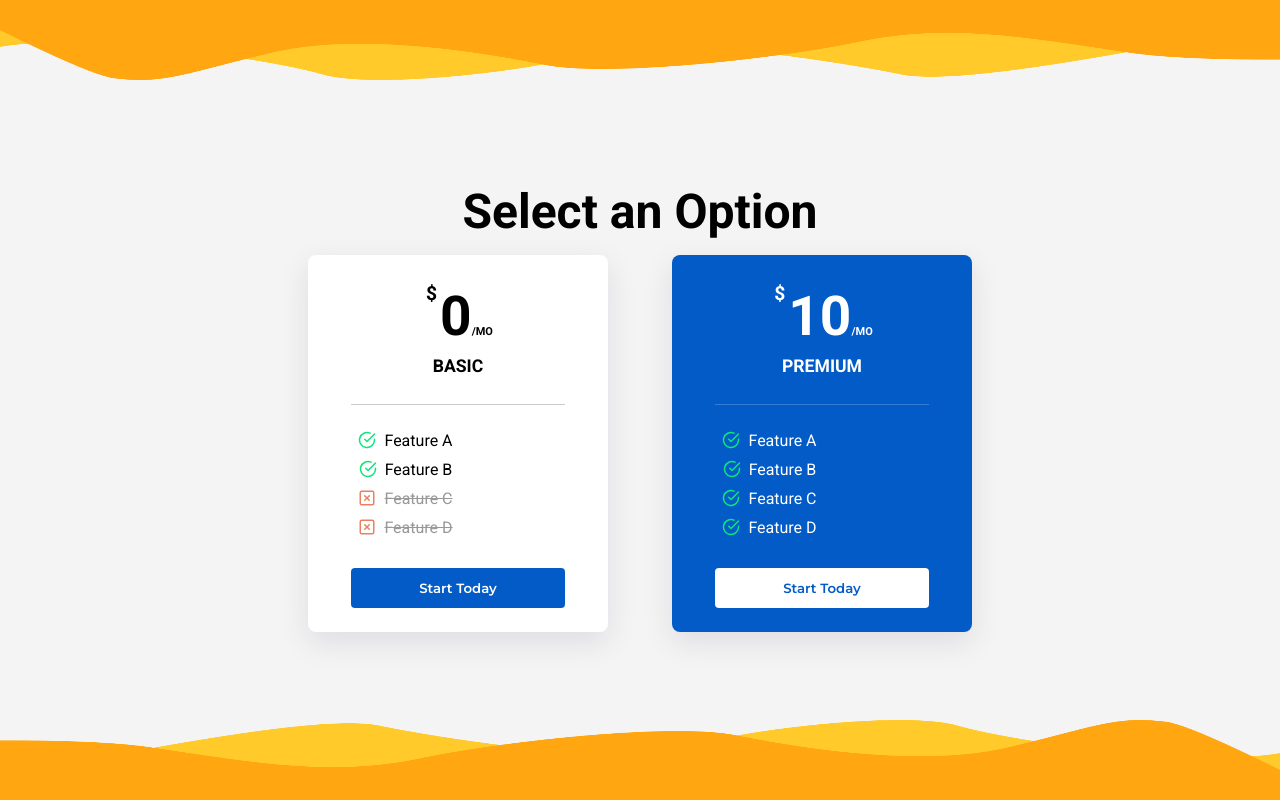
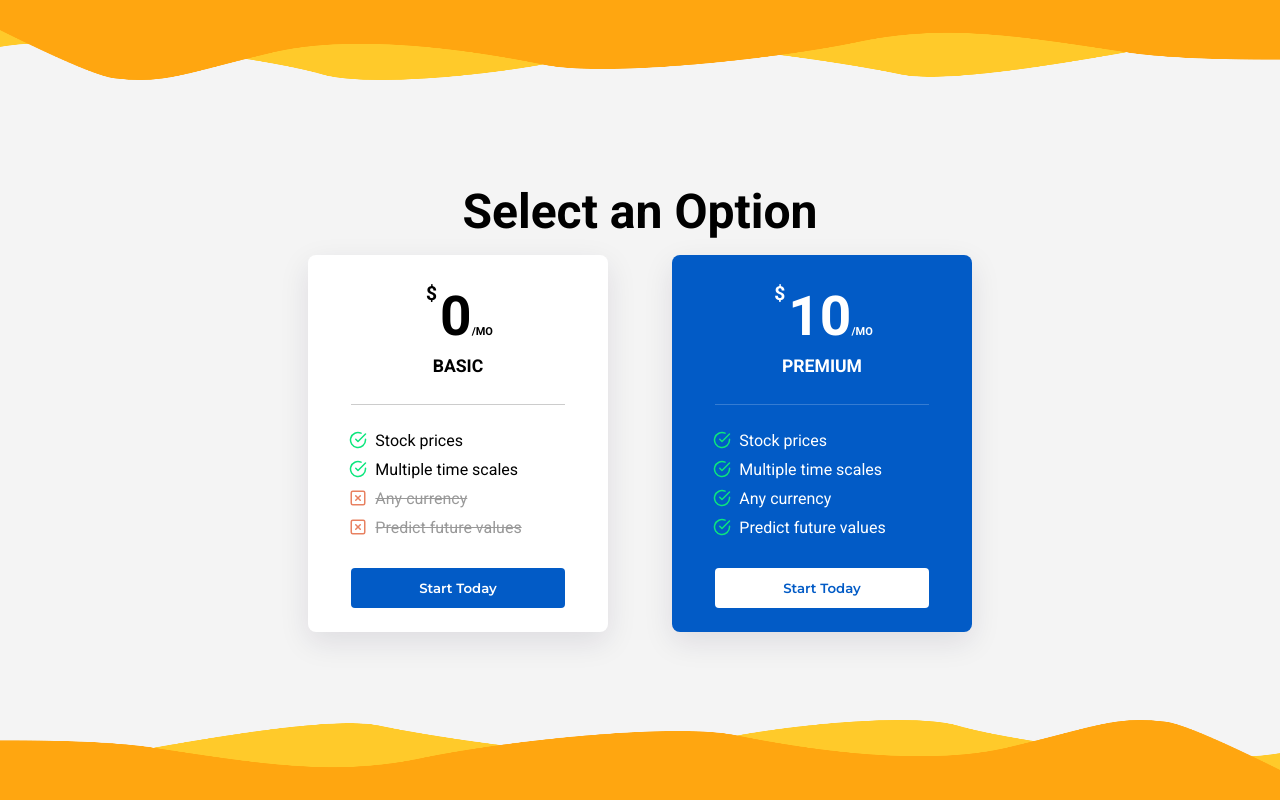
Before and after one commit to marzouk2002/-firestock, a React (Create React App) app: page /register in a window 1280 px wide. Built offline with nearby package versions, Linux system fonts and the light colour scheme.

Commit message:
quick style fix

```diff
--- a/src/components/layout/Options.js
+++ b/src/components/layout/Options.js
@@ -28,10 +28,10 @@ function Options({setSelectedOp, selectedOpt}) {
                     </div>
                     <div className="divider"></div>
                     <div className="features">
-                        <div className="have">Feature A</div>
-                        <div className="have">Feature B</div>
-                        <div className="dont">Feature C</div>
-                        <div className="dont">Feature D</div>
+                        <div className="have">Stock prices</div>
+                        <div className="have">Multiple time scales</div>
+                        <div className="dont">Any currency</div>
+                        <div className="dont">Predict future values</div>
 
                     </div>
                     <button className="cta" value="Basic" onClick={handleBtnClick}>Start Today</button>
@@ -44,10 +44,10 @@ function Options({setSelectedOp, selectedOpt}) {
                     </div>
                     <div className="divider"></div>
                     <div className="features">
-                        <div className="have">Feature A</div>
-                        <div className="have">Feature B</div>
-                        <div className="have">Feature C</div>
-                        <div className="have">Feature D</div>
+                        <div className="have">Stock prices</div>
+                        <div className="have">Multiple time scales</div>
+                        <div className="have">Any currency</div>
+                        <div className="have">Predict future values</div>
                     </div>
                     <button className="cta" value="Premium" onClick={handleBtnClick}>Start Today</button>
                 </motion.div>
--- a/src/css/index.css
+++ b/src/css/index.css
@@ -305,7 +305,8 @@ h3 {
 }
 .options-wrapper .features {
   position: relative;
-  left: -50px;
+  left: -20px;
+  text-align: start;
 }
 .options-wrapper .have,
 .options-wrapper .dont {
@@ -360,33 +361,6 @@ h3 {
   }
 }
 
-.alert-wrapper {
-  width: 80%;
-  border-radius: 10px;
-  background-color: #ffa610;
-  border: 3px solid #ffca2a;
-  margin: auto;
-  margin-top: 1rem;
-  color: white;
-  display: flex;
-  justify-content: space-between;
-  align-items: center;
-  padding: 0.5rem 1rem 0.5rem 1.5rem;
-  font-weight: 700;
-  opacity: 0.9;
-  font-size: 1.1rem;
-}
-.alert-wrapper svg {
-  font-size: 1.2rem;
-  cursor: pointer;
-  color: #ffca2a;
-  transition: 0.3s ease-in-out color, 0.3s ease-in-out transform;
-}
-.alert-wrapper svg:hover {
-  color: #f5820c;
-  transform: scale(1.2);
-}
-
 * {
   margin: 0;
   padding: 0;
--- a/src/css/layout/Options.css
+++ b/src/css/layout/Options.css
@@ -78,7 +78,8 @@ h3 {
 }
 .options-wrapper .features {
   position: relative;
-  left: -50px;
+  left: -20px;
+  text-align: start;
 }
 .options-wrapper .have,
 .options-wrapper .dont {
--- a/src/scss/index.scss
+++ b/src/scss/index.scss
@@ -2,7 +2,6 @@
 @use './components/Home';
 @use './components/Auth';
 @use './layout/Options';
-@use './components/Alert';
 
 * {
   margin: 0;
--- a/src/scss/layout/Options.scss
+++ b/src/scss/layout/Options.scss
@@ -68,7 +68,8 @@
   }
   .features {
     position: relative;
-    left: -50px;
+    left: -20px;
+    text-align: start;
   }
   .have,
   .dont {
```
Also changed, not shown: src/scss/components/Alert.scss (deleted, +0 -28 lines), 2 other files (tests, documents, lock files or other folders).
